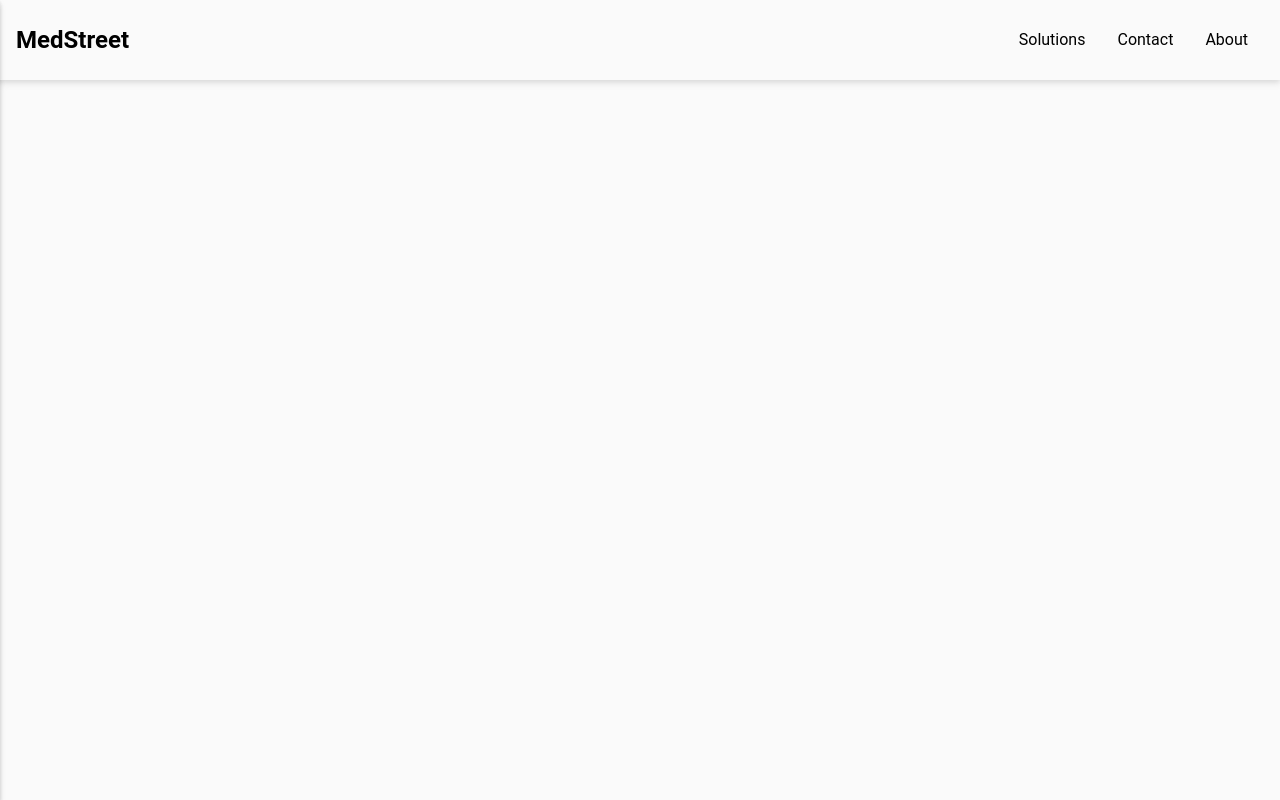
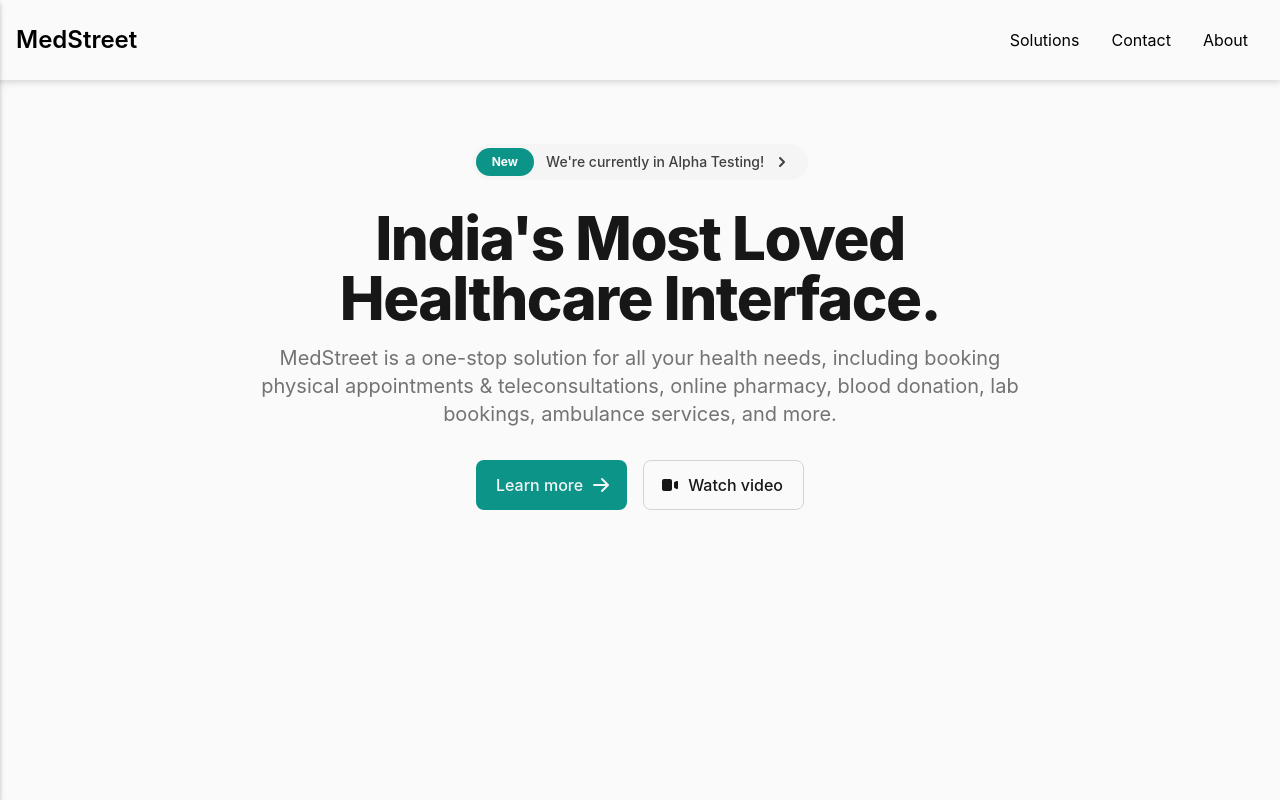
Before and after one commit to The-Octran-Group/themedstreet-web, a Next.js app: page / in a window 1280 px wide. Built offline with nearby package versions, Linux system fonts and the light colour scheme.

Commit message:
added hero section

```diff
--- /dev/null
+++ b/components/home/Hero.js
@@ -0,0 +1,26 @@
+function Hero() {
+  return (
+    <section class="bg-neutral-50 dark:bg-neutral-900">
+        <div class="py-8 px-4 mx-auto max-w-screen-xl text-center lg:py-16 lg:px-12">
+            <a href="#" target="_blank" class="inline-flex justify-between items-center py-1 px-1 pr-4 mb-7 text-sm text-neutral-700 bg-neutral-100 rounded-full dark:bg-neutral-800 dark:text-neutral-100 hover:bg-neutral-200 dark:hover:bg-neutral-700" role="alert">
+                <span class="text-xs font-bold bg-teal-600 rounded-full text-neutral-50 px-4 py-1.5 mr-3">New</span> <span class="text-sm font-medium">We're currently in Alpha Testing!</span>
+                <svg class="ml-2 w-5 h-5" fill="currentColor" viewBox="0 0 20 20" xmlns="http://www.w3.org/2000/svg"><path fill-rule="evenodd" d="M7.293 14.707a1 1 0 010-1.414L10.586 10 7.293 6.707a1 1 0 011.414-1.414l4 4a1 1 0 010 1.414l-4 4a1 1 0 01-1.414 0z" clip-rule="evenodd"></path></svg>
+            </a>
+            <h1 class="mb-4 text-4xl font-extrabold tracking-tight leading-none text-neutral-900 md:text-5xl lg:text-6xl dark:text-neutral-100">India's Most Loved<br/>Healthcare Interface.</h1>
+            <p class="mb-8 text-lg font-normal text-neutral-500 lg:text-xl sm:px-16 xl:px-48 dark:text-neutral-400">MedStreet is a one-stop solution for all your health needs, including booking physical appointments &amp; teleconsultations, online pharmacy, blood donation, lab bookings, ambulance services, and more.</p>
+            <div class="flex flex-col mb-8 lg:mb-16 space-y-4 sm:flex-row sm:justify-center sm:space-y-0 sm:space-x-4">
+                <a href="#" class="inline-flex justify-center items-center py-3 px-5 text-base font-medium text-center text-neutral-100 rounded-lg bg-teal-600 hover:bg-teal-800 focus:ring-4 focus:ring-teal-300 dark:focus:ring-teal-900">
+                    Learn more
+                    <svg class="ml-2 -mr-1 w-5 h-5" fill="currentColor" viewBox="0 0 20 20" xmlns="http://www.w3.org/2000/svg"><path fill-rule="evenodd" d="M10.293 3.293a1 1 0 011.414 0l6 6a1 1 0 010 1.414l-6 6a1 1 0 01-1.414-1.414L14.586 11H3a1 1 0 110-2h11.586l-4.293-4.293a1 1 0 010-1.414z" clip-rule="evenodd"></path></svg>
+                </a>
+                <a href="#" class="inline-flex justify-center items-center py-3 px-5 text-base font-medium text-center text-neutral-900 rounded-lg border border-neutral-300 hover:bg-neutral-100 focus:ring-4 focus:ring-neutral-100 dark:text-neutral-100 dark:border-neutral-700 dark:hover:bg-neutral-700 dark:focus:ring-neutral-800">
+                    <svg class="mr-2 -ml-1 w-5 h-5" fill="currentColor" viewBox="0 0 20 20" xmlns="http://www.w3.org/2000/svg"><path d="M2 6a2 2 0 012-2h6a2 2 0 012 2v8a2 2 0 01-2 2H4a2 2 0 01-2-2V6zM14.553 7.106A1 1 0 0014 8v4a1 1 0 00.553.894l2 1A1 1 0 0018 13V7a1 1 0 00-1.447-.894l-2 1z"></path></svg>
+                    Watch video
+                </a>
+            </div>
+        </div>
+    </section>
+  )
+}
+
+export default Hero
--- a/pages/index.js
+++ b/pages/index.js
@@ -1,10 +1,12 @@
 import Head from 'next/head'
 import Seo from '../components/global/Seo'
+import Hero from '../components/home/Hero'
 
 export default function Home() {
   return (
     <>
       <Seo title={"MedStreet | India's No.1 Health Interface"} robots={"index, follow"} />
+      <Hero />
     </>
   )
 }
--- a/styles/globals.css
+++ b/styles/globals.css
@@ -1,10 +1,8 @@
 @tailwind base;
 @tailwind components;
 @tailwind utilities;
-@import url('https://fonts.googleapis.com/css2?family=Source+Sans+Pro,wght@0,200;0,300;0,400;0,600;0,700;0,900;1,200;1,300;1,400;1,600;1,700;1,900&display=swap');
-@import url('https://fonts.googleapis.com/css2?family=Roboto:wght@0,100;0,300;0,400;0,500;0,700;0,900;1,100;1,300;1,400;1,500;1,700;1,900&display=swap');
+@import url('https://fonts.googleapis.com/css2?family=Inter:wght@100;200;300;400;500;600;700;800;900&display=swap');
 
-/* Path: styles\globals.css */
-html {
-  font-family: 'Source Sans Pro', 'Roboto', sans-serif;
+body {
+    font-family: 'Inter', sans-serif;
 }
```
